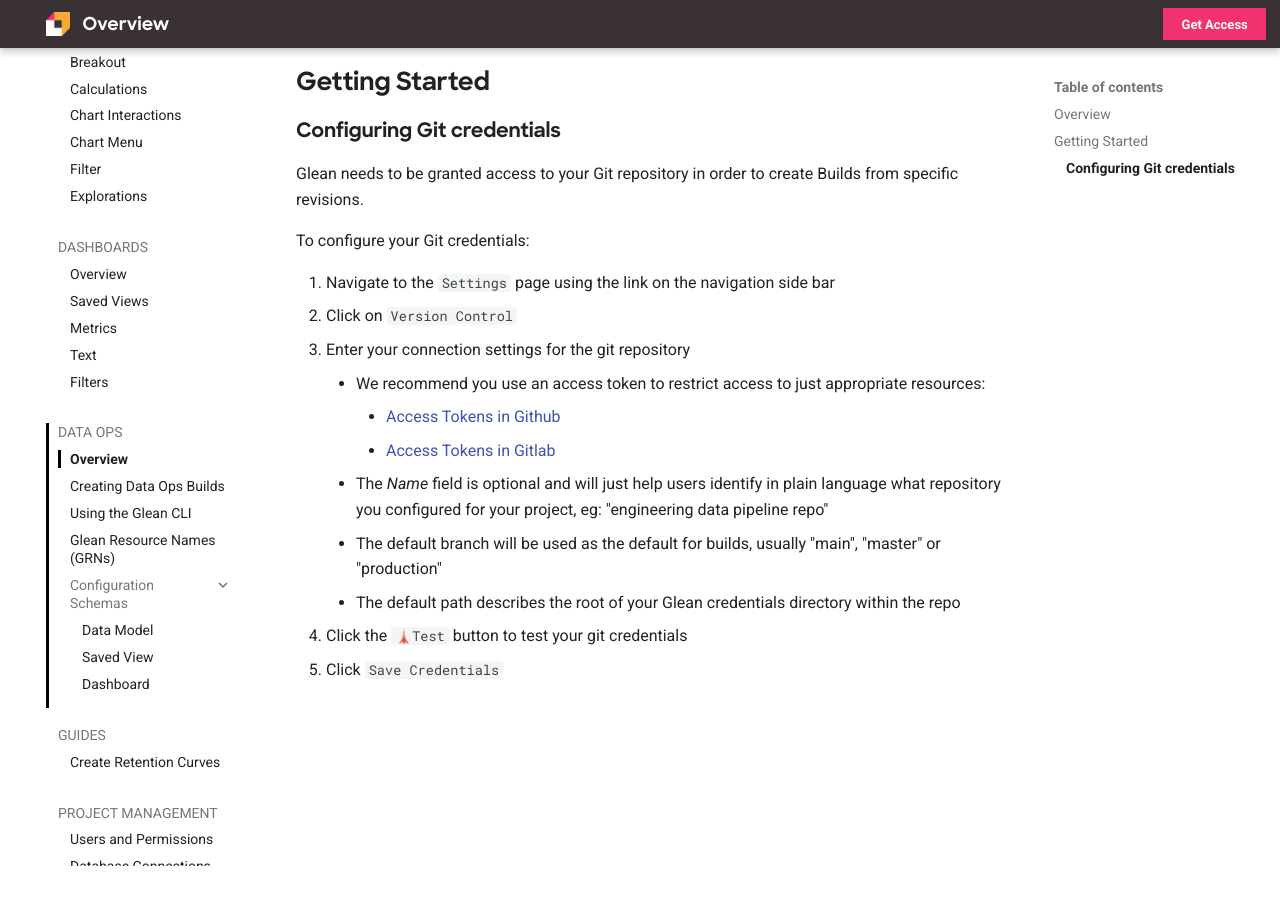
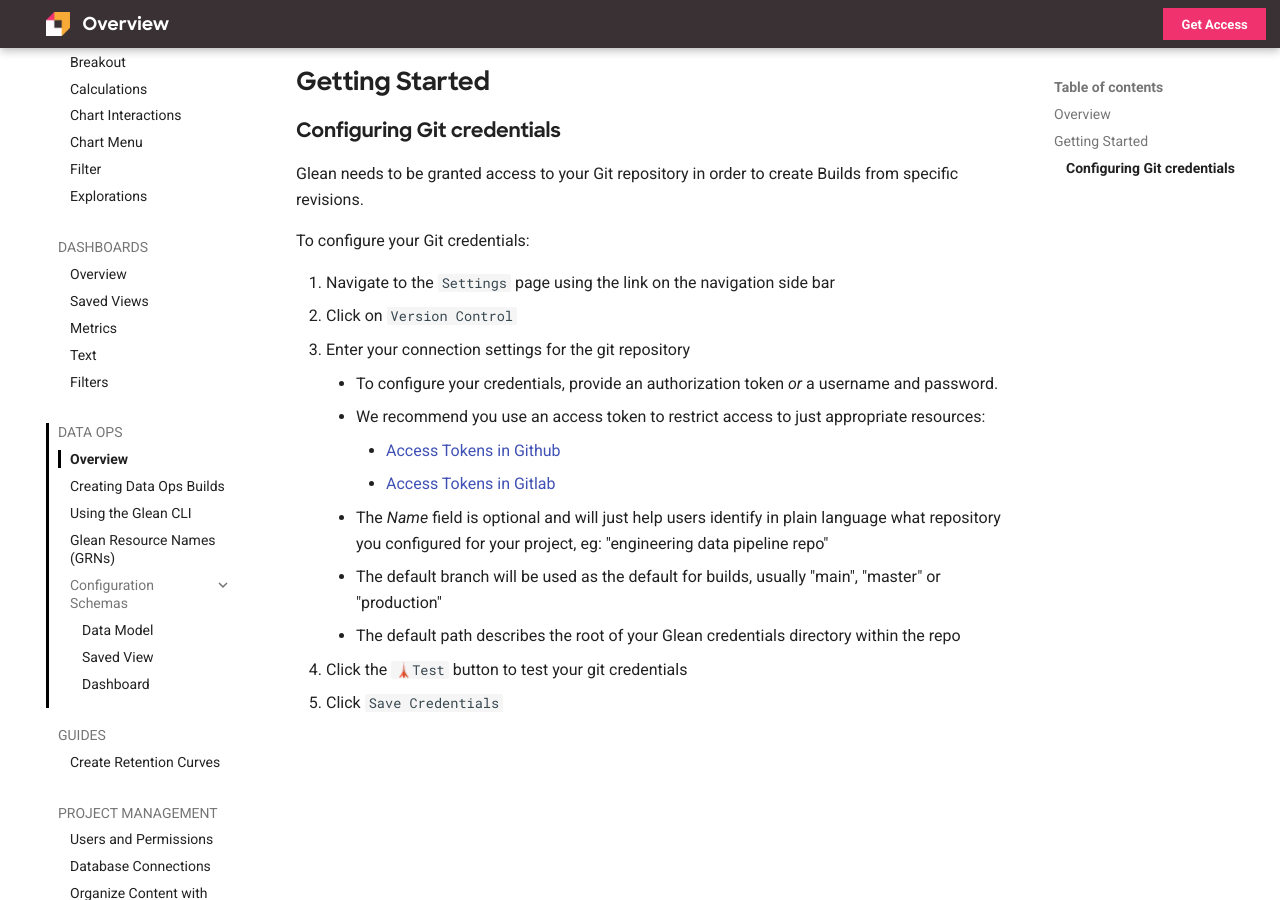
Before and after one commit to gleannyc/documentation, an MkDocs documentation site: the page built from docs/docs/data-ops/index.md, in a window 1280 px wide and 900 px high, scrolled down 1626 px. Built offline with MkDocs 1.6.1 and Material for MkDocs 9.7.7, drawn with Linux system fonts in a browser that asks for light colours; before the commit the page ends 2492 px from its top, so only the background shows below that.

Commit message:
Clarify in the DataOps documentation that you auth token & username/password are mutually exclusive

```diff
--- a/docs/docs/data-ops/index.md
+++ b/docs/docs/data-ops/index.md
@@ -39,6 +39,7 @@
 1. Navigate to the `Settings` page using the link on the navigation side bar
 2. Click on `Version Control`
 3. Enter your connection settings for the git repository
+    - To configure your credentials, provide an authorization token *or* a username and password.
     - We recommend you use an access token to restrict access to just appropriate resources:
         - [Access Tokens in Github](https://docs.github.com/en/free-pro-team@latest/github/authenticating-to-github/creating-a-personal-access-token)
         - [Access Tokens in Gitlab](https://docs.gitlab.com/ee/user/profile/personal_access_tokens.html)
```
